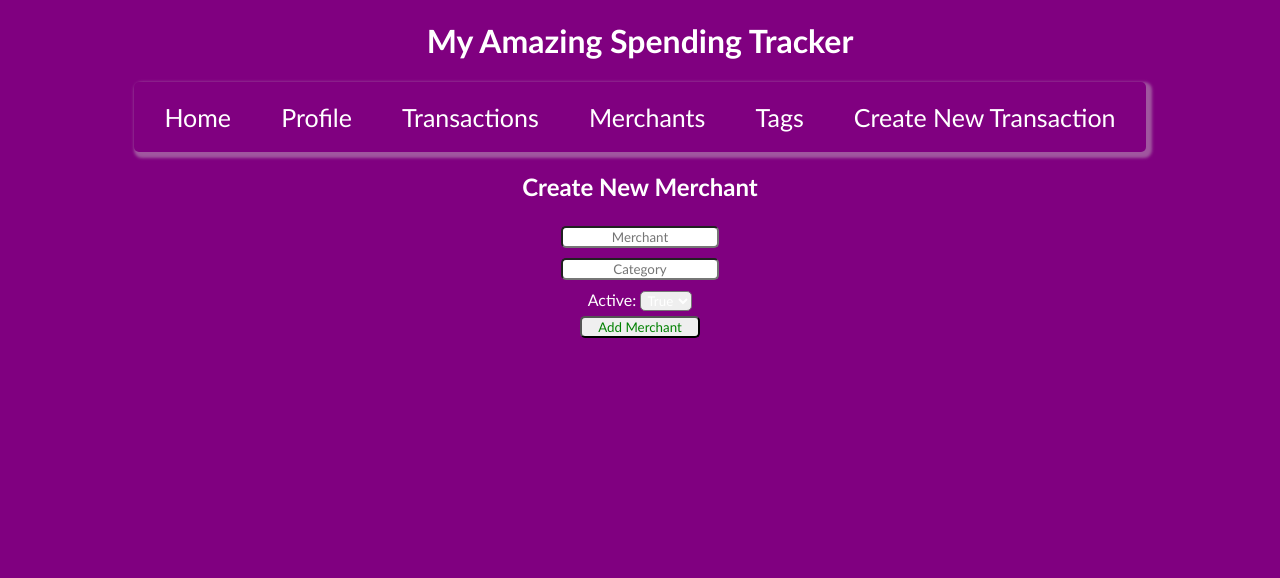
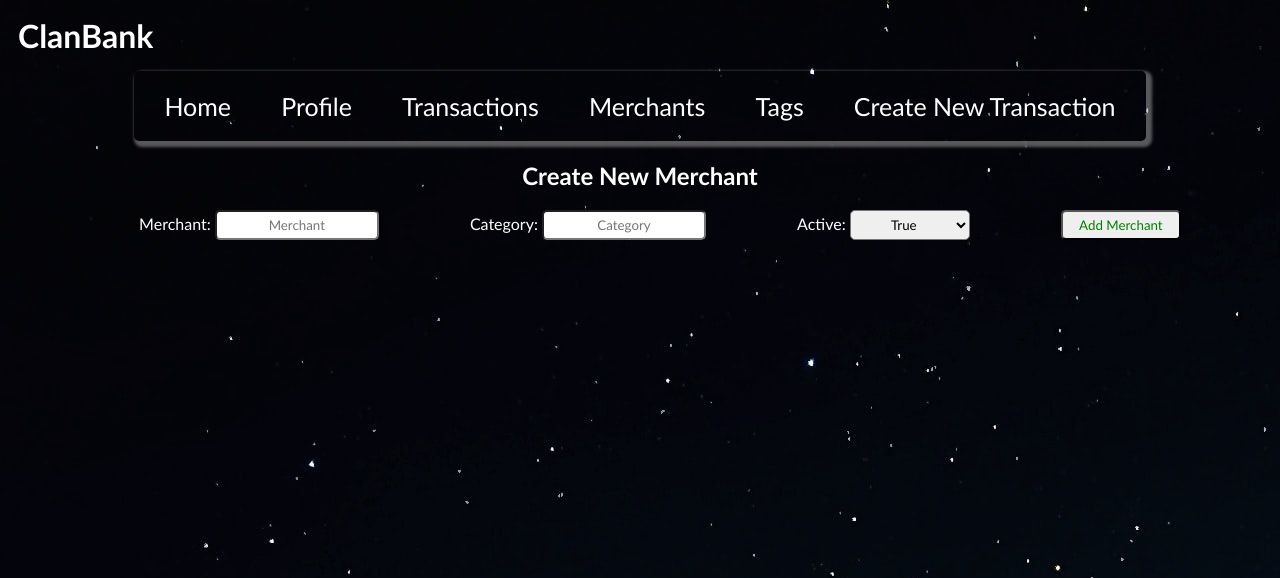
Before and after one commit to mathiaskerr/ClanBank, a Flask app: page /merchants in a window 1280 px wide. Shown: the top 578 px of the page. Run offline with Flask 2, Linux system fonts and the light colour scheme; data that the repository does not hold is empty; some libraries are stand-ins or nearby versions.

Commit message:
CSSCSSCSS

```diff
--- a/static/css/style.css
+++ b/static/css/style.css
@@ -8,13 +8,19 @@ a {
     text-decoration: None;
 }
 body {
-    /* background-image: url("/static/images/background.jpg"); */
-    background-color: purple;
+    background-image: url("/static/images/background.jpg");
+    /* background-color: purple; */
 }
 
 body {
     /* background: rgb(2,0,36);
     background: linear-gradient(90deg, rgb(132, 128, 226) 0%, rgb(84, 84, 219) 20%, rgba(0,212,255,1) 99%); */
+}
+
+.bank-name{
+    display:flex;
+    justify-content: flex-start;
+    margin: 10px;
 }
 button.delete{
 
@@ -67,19 +75,30 @@ button.delete{
     font-size: 25px;
 }
 
-.new_merchant > form > div{
+.new-merchant > form > div{
     padding: 5px;
 }
 
-.new_merchant > form > div > input{
+.new-merchant > li > input{
     width: 150px;
+    padding: 5px
 }
 
-.new_merchant > form > button{
+.new-merchant > li > button{
     width: 120px;
     color: green;
+    padding: 5px;
 }
-
+.new-merchant > li > select{
+    color:black;
+    width: 120px;
+    padding: 5px;
+}
+.new-merchant {
+    display:flex;
+    justify-content: space-evenly;
+    list-style: none;
+}
 
 
 .drevil{
--- a/templates/base.html
+++ b/templates/base.html
@@ -11,7 +11,7 @@
 </head>
 <body >
     <header>
-        <h1 >My Amazing Spending Tracker</h1>
+        <h1 class="bank-name">ClanBank</h1>
         <nav>
             <ul class="navigate">
                 <li><a href="/">Home</a></li>
--- a/templates/index.html
+++ b/templates/index.html
@@ -3,8 +3,8 @@
 {% block content %}
 <div class="home-text">
 <h1> FUN FACT OF THE DAY</h1>
-<h2>If you saved £100 a day,</h2>
-<h2>It would only take  27.4 years,</h2>
+<h2>If you saved £100 a day</h2>
+<h2>it would only take  27.4 years</h2>
 <h2>to become a millionaire! </h2>
 </div>
 
--- a/templates/merchants/index.html
+++ b/templates/merchants/index.html
@@ -1,30 +1,25 @@
 {% extends 'base.html'%} {% block content %}
-  <div class="new_merchant">
+
     <h2>Create New Merchant</h2>
 
     <form action="/merchants" method="post">
-      <div>
-        <input type="text" id="name" name="name" placeholder="Merchant" required />
-      </div>
-      <div>
-        <input
-          type="text"
-          id="category"
-          name="category"
-          placeholder="Category"
-          required
-        />
-      </div>
-      <div>
-        <label for="active">Active:</label>
+      <ul class="new-merchant">
+        <li><label for="name">Merchant:</label>
+          <input type="text" id="name" name="name" placeholder="Merchant" required /></li>
+        <li><label for="category">Category:</label>
+          <input type="text" id="category" name="category" placeholder="Category" required/></li>
+
+        <li> <label for="active">Active:</label>
         <select id="active" name="active">
           <option value="true">True</option>
           <option value="false">False</option>
-        </select>
-      </div>
-      <button type="submit">Add Merchant</button>
+        </select></li>
+
+        <li><button type="submit">Add Merchant</button></li>
+    </ul>
     </form>
-  </div>
+
+
 
 <div class="merchant_box">
   {% for merchant in all_merchants %}
--- a/templates/transactions/edit.html
+++ b/templates/transactions/edit.html
@@ -1,9 +1,9 @@
 {% extends 'base.html'%}
 
 {% block content %}
-<p>Order no: {{transaction.id}}</p>
+<h2 class="transactions-edit-title">Order no: {{transaction.id}}</h2>
 
-<form action="/transaction/{{transaction.id}}/edit" method="post">
+<form class="transactions-edit" action="/transaction/{{transaction.id}}/edit" method="post">
     <div>
         <select id="merchant" name="merchant_id">
             {% for merchant in merchants %}
--- a/templates/users/edit.html
+++ b/templates/users/edit.html
@@ -2,8 +2,8 @@
 
 {% block content %}
 
-<p>User ID: {{user.id}}</p>
-<form action="/profile/{{user.id}}/update" method="post">
+<h2>User ID: {{user.id}}</h2>
+<form class="profile"action="/profile/{{user.id}}/update" method="post">
     <div>
         <input type="text" id="first_name" name="first_name" value="{{user.first_name}}" placeholder="First Name" required >
     </div>
--- a/templates/users/index.html
+++ b/templates/users/index.html
@@ -3,10 +3,9 @@
 {% block content %}
 <img class="profile-pic" src="static/images/austin.jpeg"><br>
 {% for user in users%}
-<h2>{{user.first_name}}</h2>
-<h2>{{user.last_name}}</h2>
+<h2>{{user.first_name}} {{user.last_name}}</h2>
 <h3> Budget: £{{user.budget}}</h3>
-<form action="/profile/{{user.id}}/edit">
+<form class="profile-edit" action="/profile/{{user.id}}/edit">
     <input type="submit" value="Edit"/>
 </form>
 {% endfor %}
```
Also changed, not shown: other parts of static/css/style.css (+58 -0 lines), static/images/background.jpg.
